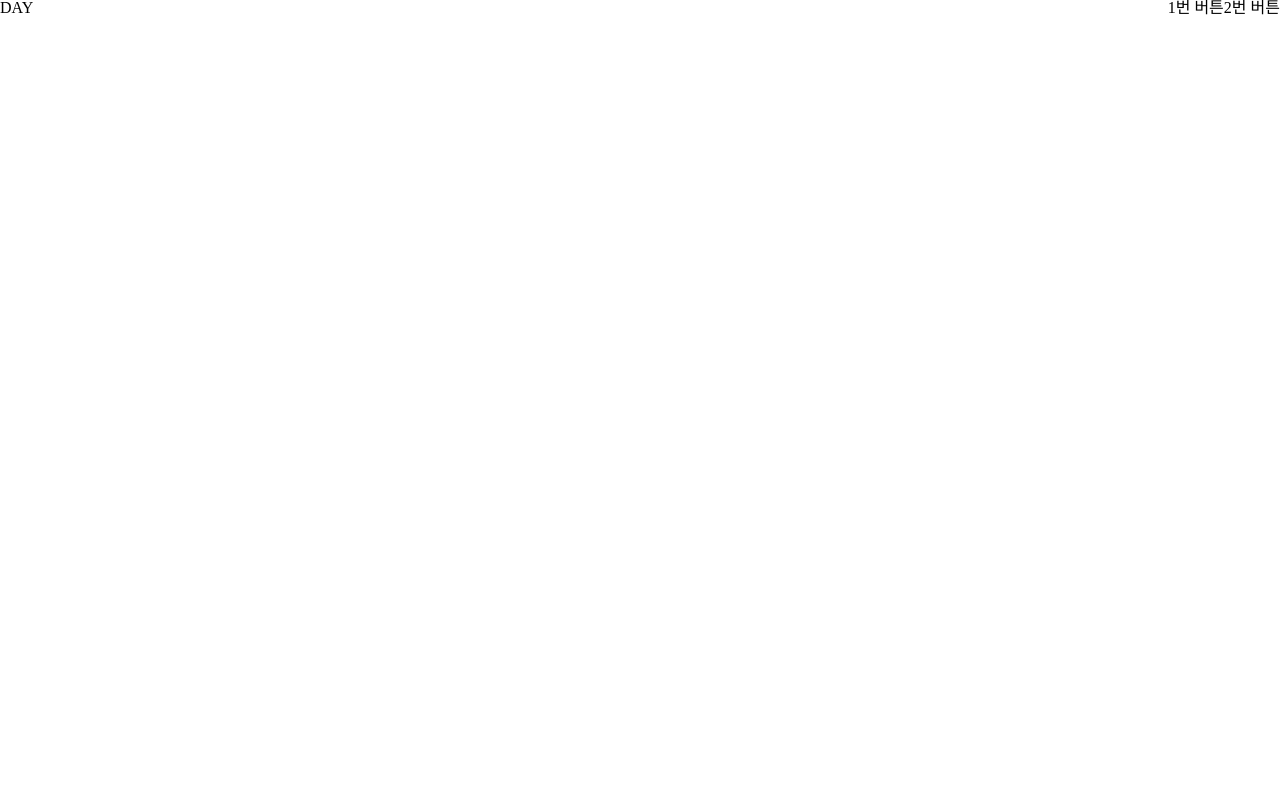
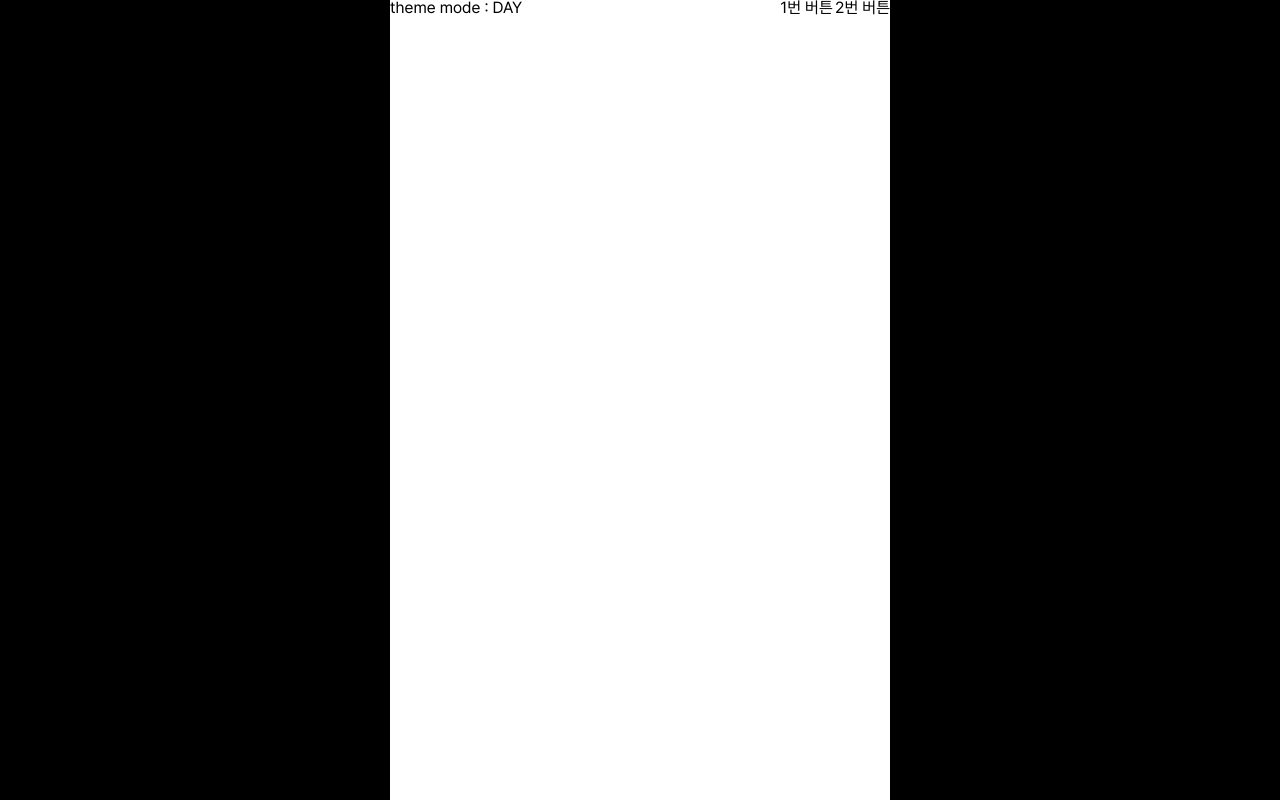
Before and after one commit to coldweek3/irumi-client, a React (Vite) app: page / in a window 1280 px wide. Built offline with nearby package versions, Linux system fonts and the light colour scheme.

Commit message:
💄 Style - add fontStyle
동국체, 프리텐다드

```diff
--- a/src/App.jsx
+++ b/src/App.jsx
@@ -2,13 +2,20 @@ import { styled, ThemeProvider } from "styled-components";
 import { GlobalStyle } from "./style/globalStyle";
 
 import { useRecoilValue } from "recoil";
+import { Outlet } from "react-router-dom";
+
 import { themeMode } from "./recoil/theme.jsx";
-
 import { day, night } from "./style/theme.js";
-import { Outlet } from "react-router-dom";
+import "./style/fontStyle.css";
 
 const Wrapper = styled.div`
   width: 100vw;
+  min-height: 100vh;
+  max-width: 500px;
+  background-color: ${props => props.theme.bg};
+  color: ${props => props.theme.font1};
+
+  font-family: "Pretendard";
 `;
 
 const Layout = () => {
--- a/src/components/organisms/header/Header.jsx
+++ b/src/components/organisms/header/Header.jsx
@@ -17,7 +17,7 @@ function Header() {
 
   return (
     <HeaderWrapper>
-      <span>{theme}</span>
+      <span>theme mode : {theme}</span>
 
       <ButtonList className={"layout-col-1-1"}>
         <Button>1번 버튼</Button>
--- /dev/null
+++ b/src/style/fontStyle.css
@@ -0,0 +1,9 @@
+@font-face {
+  font-family: "Dongguk";
+  src: url("../assets/fonts/Dongguk.woff") format("WOFF");
+}
+
+@font-face {
+  font-family: "Pretendard";
+  src: url("../assets/fonts/Pretendard.woff") format("WOFF");
+}
--- a/src/style/globalStyle.js
+++ b/src/style/globalStyle.js
@@ -6,6 +6,7 @@ export const GlobalStyle = createGlobalStyle`
     --vh: 100%;
     display: flex;
     justify-content: center;
+    background-color: black;
    }
 
   html, body, div, span, applet, object, iframe,
@@ -36,6 +37,9 @@ export const GlobalStyle = createGlobalStyle`
   body {
     touch-action: manipulation;
     line-height: 1;
+    -ms-overflow-style: none;
+    scrollbar-width: none; /* 파이어폭스 */
+
     // 가운데 정렬
   }
   menu, ol, ul {
--- a/src/style/theme.js
+++ b/src/style/theme.js
@@ -1,36 +1,9 @@
-import { keyframes, css } from "styled-components";
-
-export const fadeInAnimation = keyframes`
-  from {
-    opacity: 0;
-    transform: translateY(-2rem);
-  }
-  to {
-    opacity: 1;
-    transform: translateY(0);
-  }
-`;
-
 export const day = {
-  black: "#1E1E25",
-  white: "#FFFFFF",
-  grey0: "#F4F6FA",
-  grey1: "#D6D6DD",
-  grey2: "#9393A0",
-  grey3: "#737381",
-  grey4: "#585865",
-  grey5: "#FF0000",
-  important: "#FF0000"
+  bg: "#ffffff",
+  font1: "#000000"
 };
 
 export const night = {
-  black: "#1E1E25",
-  white: "#FFFFFF",
-  grey0: "#F4F6FA",
-  grey1: "#D6D6DD",
-  grey2: "#9393A0",
-  grey3: "#737381",
-  grey4: "#585865",
-  grey5: "#FF0000",
-  important: "#FF0000"
+  bg: "#000000",
+  font1: "#ffffff"
 };
```
Also changed, not shown: src/assets/fonts/Dongguk.woff (added), src/assets/fonts/Pretendard.woff (added).
